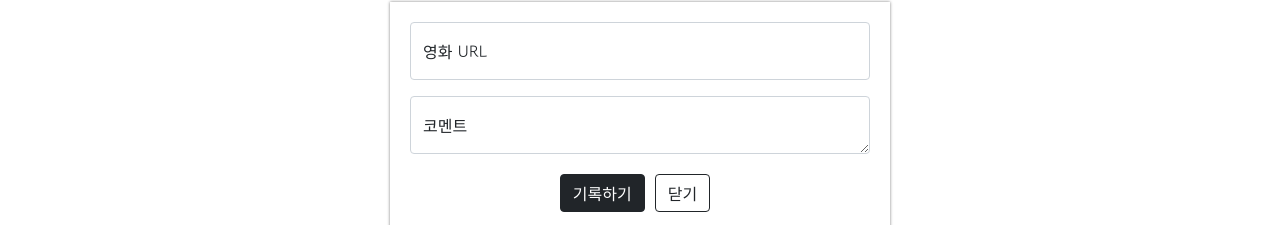
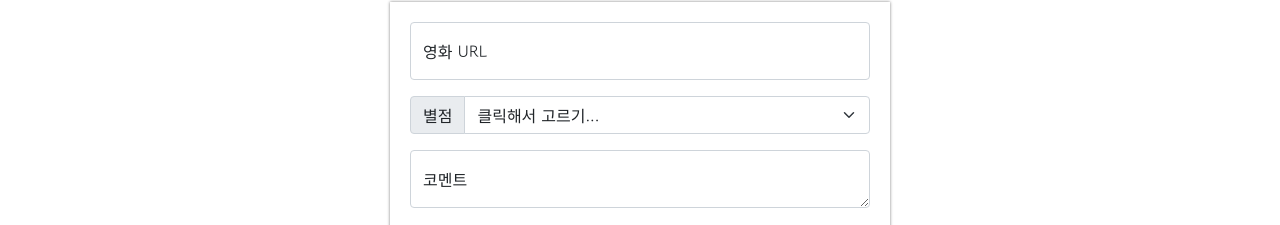
Before and after one commit to abeeec/mypage2, a plain HTML site: page index.html in a window 1280 px wide. Shown: the part 268-493 px from the top of the page. Drawn offline with nearby package versions, Linux system fonts and the light colour scheme.

Commit message:
Update index.html

```diff
--- a/index.html
+++ b/index.html
@@ -62,6 +62,7 @@
             width: 1200px;
             margin: 20px auto 20px auto
         }
+
         .mypost {
             width: 500px;
             margin: 20px auto 20px auto;
@@ -69,6 +70,7 @@
 
             box-shadow: 0px 0px 3px 0px gray;
         }
+
         .mybtn {
             display: flex;
             flex-direction: row;
@@ -77,7 +79,8 @@
 
             margin-top: 20px;
         }
-        .mybtn > button {
+
+        .mybtn>button {
             margin-right: 10px;
         }
     </style>
@@ -92,6 +95,19 @@
         <div class="form-floating mb-3">
             <input type="email" class="form-control" id="floatingInput" placeholder="name@example.com">
             <label for="floatingInput">영화 URL</label>
+        </div>
+        <div>
+            <div class="input-group mb-3">
+                <label class="input-group-text" for="inputGroupSelect01">별점</label>
+                <select class="form-select" id="inputGroupSelect01">
+                    <option selected>클릭해서 고르기...</option>
+                    <option value="1">⭐</option>
+                    <option value="2">⭐⭐</option>
+                    <option value="3">⭐⭐⭐</option>
+                    <option value="4">⭐⭐⭐⭐</option>
+                    <option value="5">⭐⭐⭐⭐⭐</option>
+                </select>
+            </div>
         </div>
         <div class="form-floating">
             <textarea class="form-control" placeholder="Leave a comment here" id="floatingTextarea"></textarea>
```
